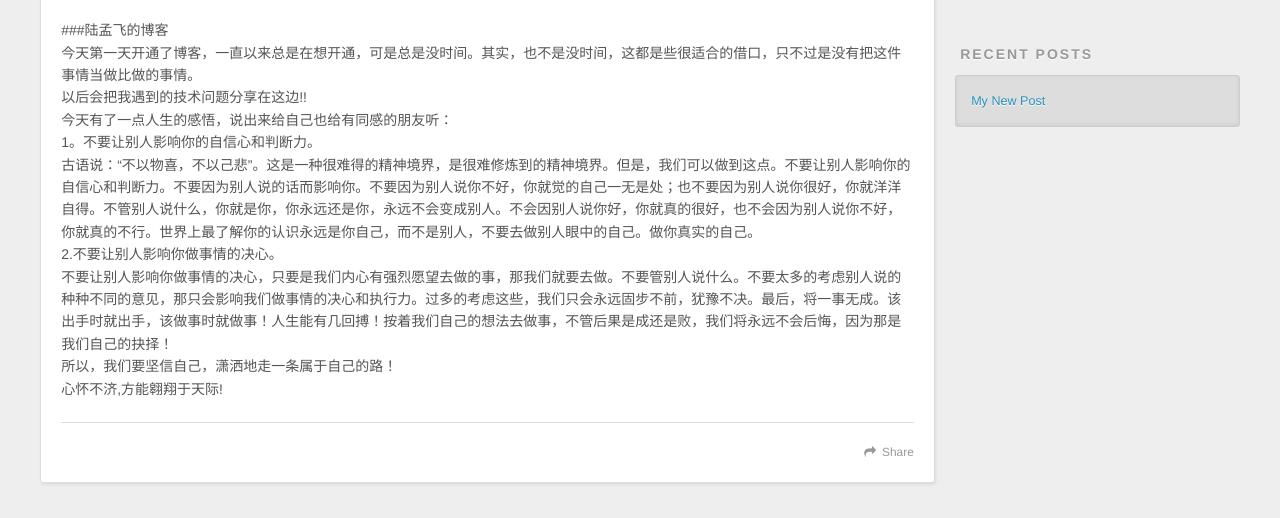
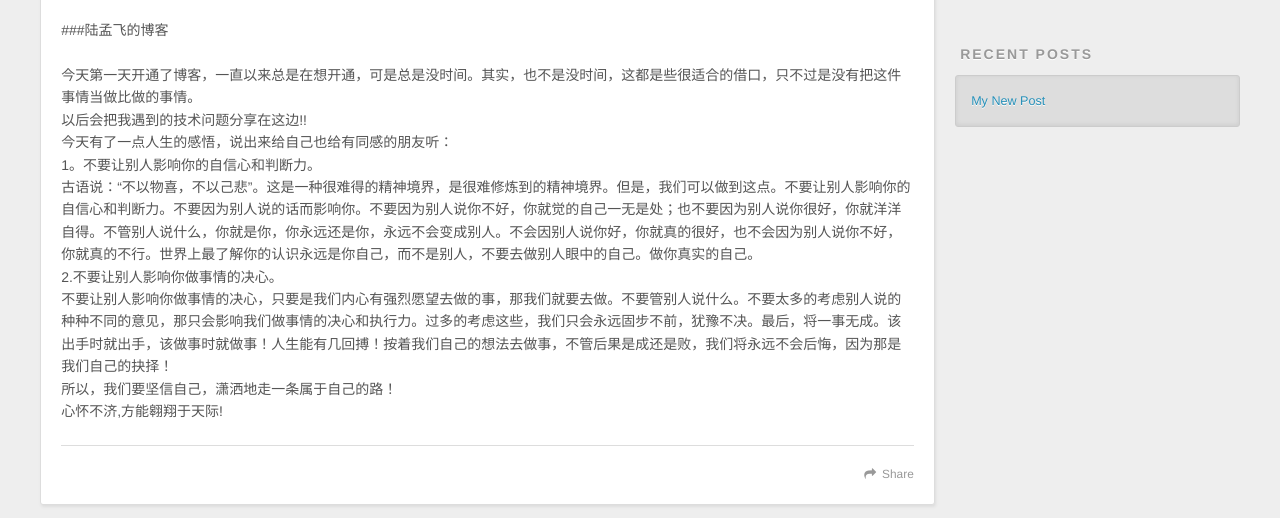
Before and after one commit to LuffySpace/LuffySpace.github.io, a plain HTML site: page index.html in a window 1280 px wide. Shown: the part 434-952 px from the top of the page. Drawn offline with nearby package versions, Linux system fonts and the light colour scheme.

Commit message:
Site updated: 2017-01-05 12:15:40

```diff
--- a/index.html
+++ b/index.html
@@ -83,7 +83,8 @@
 
     <div class="article-entry" itemprop="articleBody">
 
-        <p>###陆孟飞的博客<br>今天第一天开通了博客，一直以来总是在想开通，可是总是没时间。其实，也不是没时间，这都是些很适合的借口，只不过是没有把这件事情当做比做的事情。<br>以后会把我遇到的技术问题分享在这边!!<br>今天有了一点人生的感悟，说出来给自己也给有同感的朋友听：<br>1。不要让别人影响你的自信心和判断力。<br>古语说：“不以物喜，不以己悲”。这是一种很难得的精神境界，是很难修炼到的精神境界。但是，我们可以做到这点。不要让别人影响你的自信心和判断力。不要因为别人说的话而影响你。不要因为别人说你不好，你就觉的自己一无是处；也不要因为别人说你很好，你就洋洋自得。不管别人说什么，你就是你，你永远还是你，永远不会变成别人。不会因别人说你好，你就真的很好，也不会因为别人说你不好，你就真的不行。世界上最了解你的认识永远是你自己，而不是别人，不要去做别人眼中的自己。做你真实的自己。<br>2.不要让别人影响你做事情的决心。<br>不要让别人影响你做事情的决心，只要是我们内心有强烈愿望去做的事，那我们就要去做。不要管别人说什么。不要太多的考虑别人说的种种不同的意见，那只会影响我们做事情的决心和执行力。过多的考虑这些，我们只会永远固步不前，犹豫不决。最后，将一事无成。该出手时就出手，该做事时就做事！人生能有几回搏！按着我们自己的想法去做事，不管后果是成还是败，我们将永远不会后悔，因为那是我们自己的抉择！<br>所以，我们要坚信自己，潇洒地走一条属于自己的路！<br>心怀不济,方能翱翔于天际!</p>
+        <p>###陆孟飞的博客</p>
+<p>今天第一天开通了博客，一直以来总是在想开通，可是总是没时间。其实，也不是没时间，这都是些很适合的借口，只不过是没有把这件事情当做比做的事情。<br>以后会把我遇到的技术问题分享在这边!!<br>今天有了一点人生的感悟，说出来给自己也给有同感的朋友听：<br>1。不要让别人影响你的自信心和判断力。<br>古语说：“不以物喜，不以己悲”。这是一种很难得的精神境界，是很难修炼到的精神境界。但是，我们可以做到这点。不要让别人影响你的自信心和判断力。不要因为别人说的话而影响你。不要因为别人说你不好，你就觉的自己一无是处；也不要因为别人说你很好，你就洋洋自得。不管别人说什么，你就是你，你永远还是你，永远不会变成别人。不会因别人说你好，你就真的很好，也不会因为别人说你不好，你就真的不行。世界上最了解你的认识永远是你自己，而不是别人，不要去做别人眼中的自己。做你真实的自己。<br>2.不要让别人影响你做事情的决心。<br>不要让别人影响你做事情的决心，只要是我们内心有强烈愿望去做的事，那我们就要去做。不要管别人说什么。不要太多的考虑别人说的种种不同的意见，那只会影响我们做事情的决心和执行力。过多的考虑这些，我们只会永远固步不前，犹豫不决。最后，将一事无成。该出手时就出手，该做事时就做事！人生能有几回搏！按着我们自己的想法去做事，不管后果是成还是败，我们将永远不会后悔，因为那是我们自己的抉择！<br>所以，我们要坚信自己，潇洒地走一条属于自己的路！<br>心怀不济,方能翱翔于天际!</p>
 
 
     </div>
```
Also changed, not shown: 2017/01/05/My-New-Post-test/index.html (+9 -5 lines).
